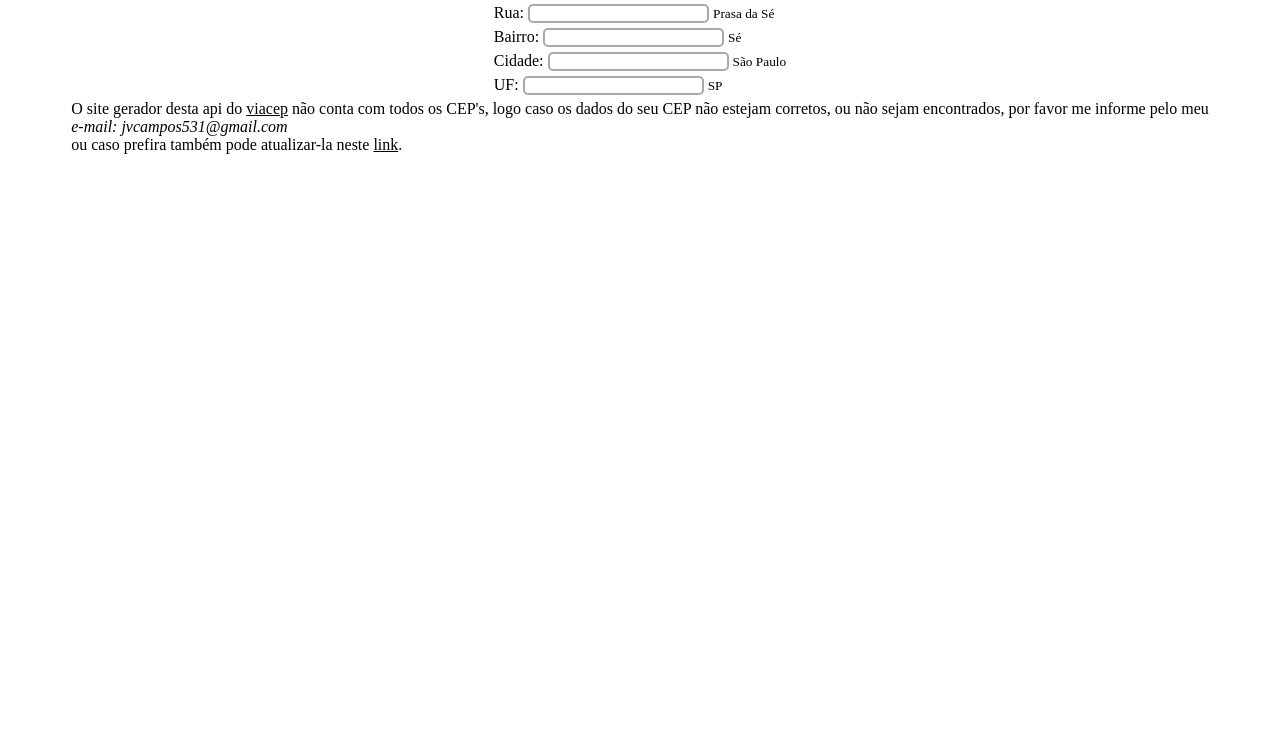
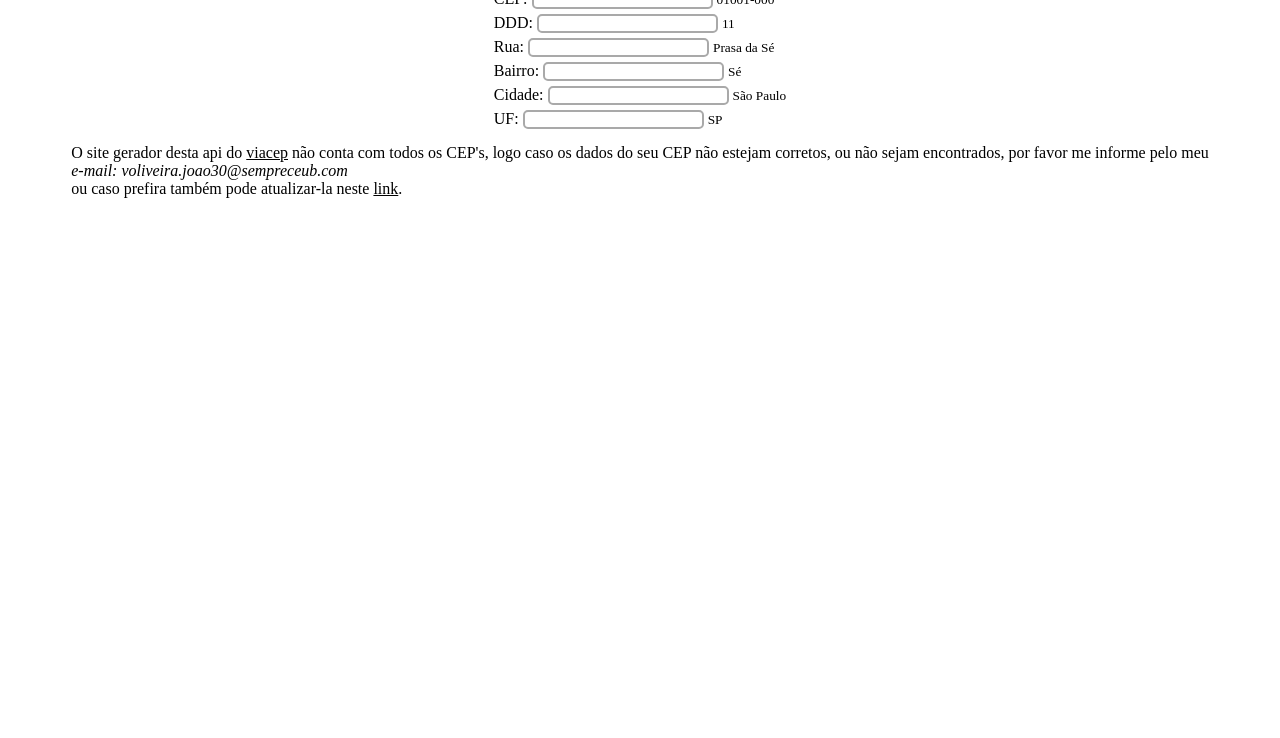
Before and after one commit to joaovictor1516/api_cep, a website: page app/index.html in a window 1280 px wide. Shown: the part 62-800 px from the top of the page. Drawn offline with Linux system fonts and the light colour scheme.

Commit message:
adicionando o campo do ddd e melhorando o css

```diff
--- a/app/index.html
+++ b/app/index.html
@@ -15,6 +15,12 @@
             <label for="cep">CEP:</label>
             <input type="text" id="cep" maxlength="9">
             <small>01001-000</small>
+        </div>
+
+        <div class="form-content">
+            <label for="ddd">DDD:</label>
+            <input type="text" id="ddd" maxlength="2">
+            <small>11</small>
         </div>
 
         <div class="form-content">
@@ -43,7 +49,7 @@
     </form>
 
     <div div="problemas">
-        <p>O site gerador desta api do <a href="https://viacep.com.br" target="_blank">viacep</a> não conta com todos os CEP's, logo caso os dados do seu CEP não estejam corretos, ou não sejam encontrados, por favor me informe pelo meu <address>e-mail: jvcampos531@gmail.com</address> ou caso prefira também pode atualizar-la neste <a href="https://viacep.com.br/cep/" target="_blank">link</a>.</p>
+        <p>O site gerador desta api do <a href="https://viacep.com.br" target="_blank">viacep</a> não conta com todos os CEP's, logo caso os dados do seu CEP não estejam corretos, ou não sejam encontrados, por favor me informe pelo meu <address>e-mail: voliveira.joao30@sempreceub.com</address> ou caso prefira também pode atualizar-la neste <a href="https://viacep.com.br/cep/" target="_blank">link</a>.</p>
     </div>
 
     <script src="main.js"></script>
--- a/app/style.css
+++ b/app/style.css
@@ -20,7 +20,15 @@ a{
     color: black;
 }
 
+form{
+    margin: 10px 0;
+}
+
 .form-content{
     margin:5px 0;
     flex-direction: column;
 }
+
+#problemas{
+
+}
```
